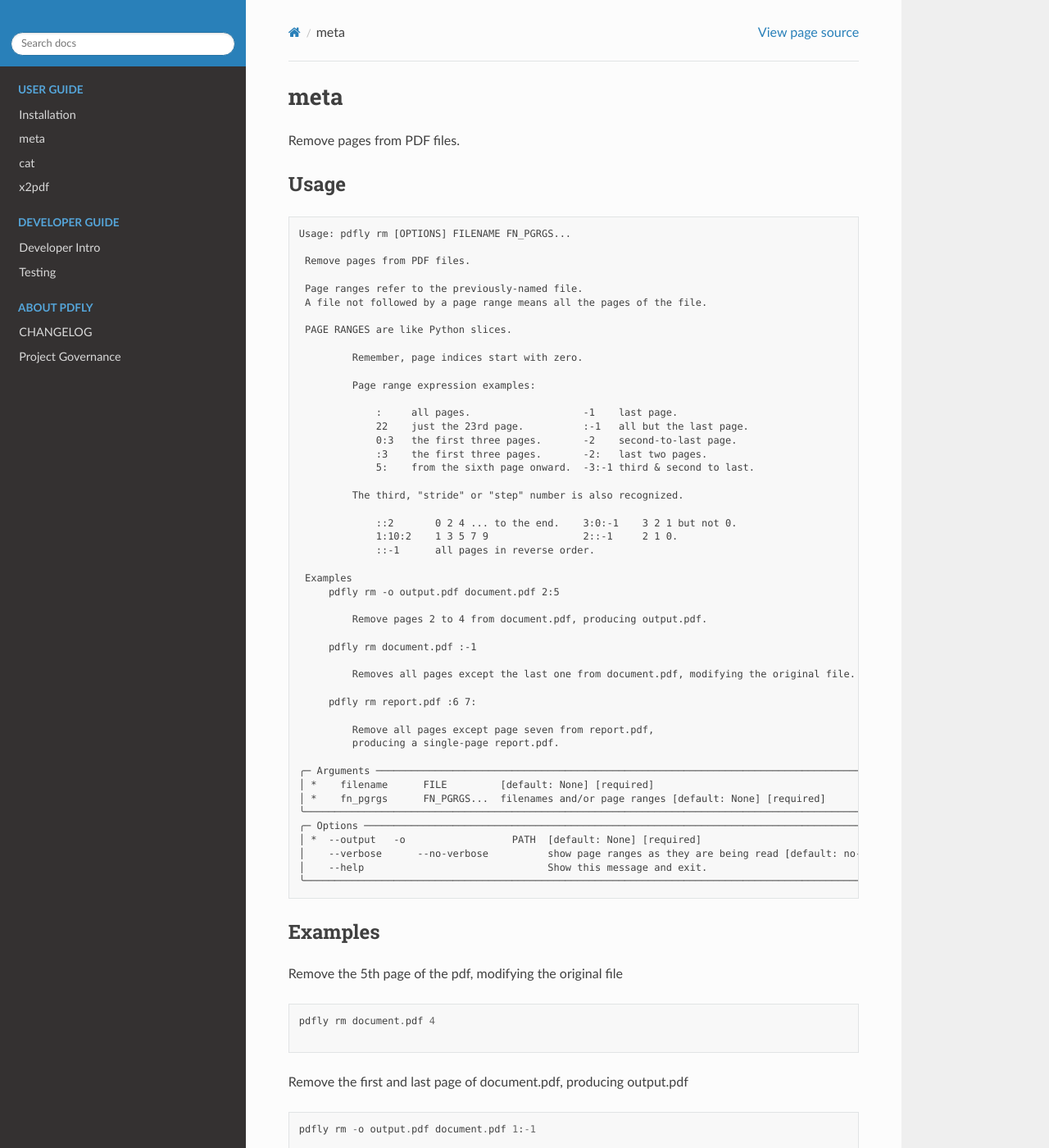
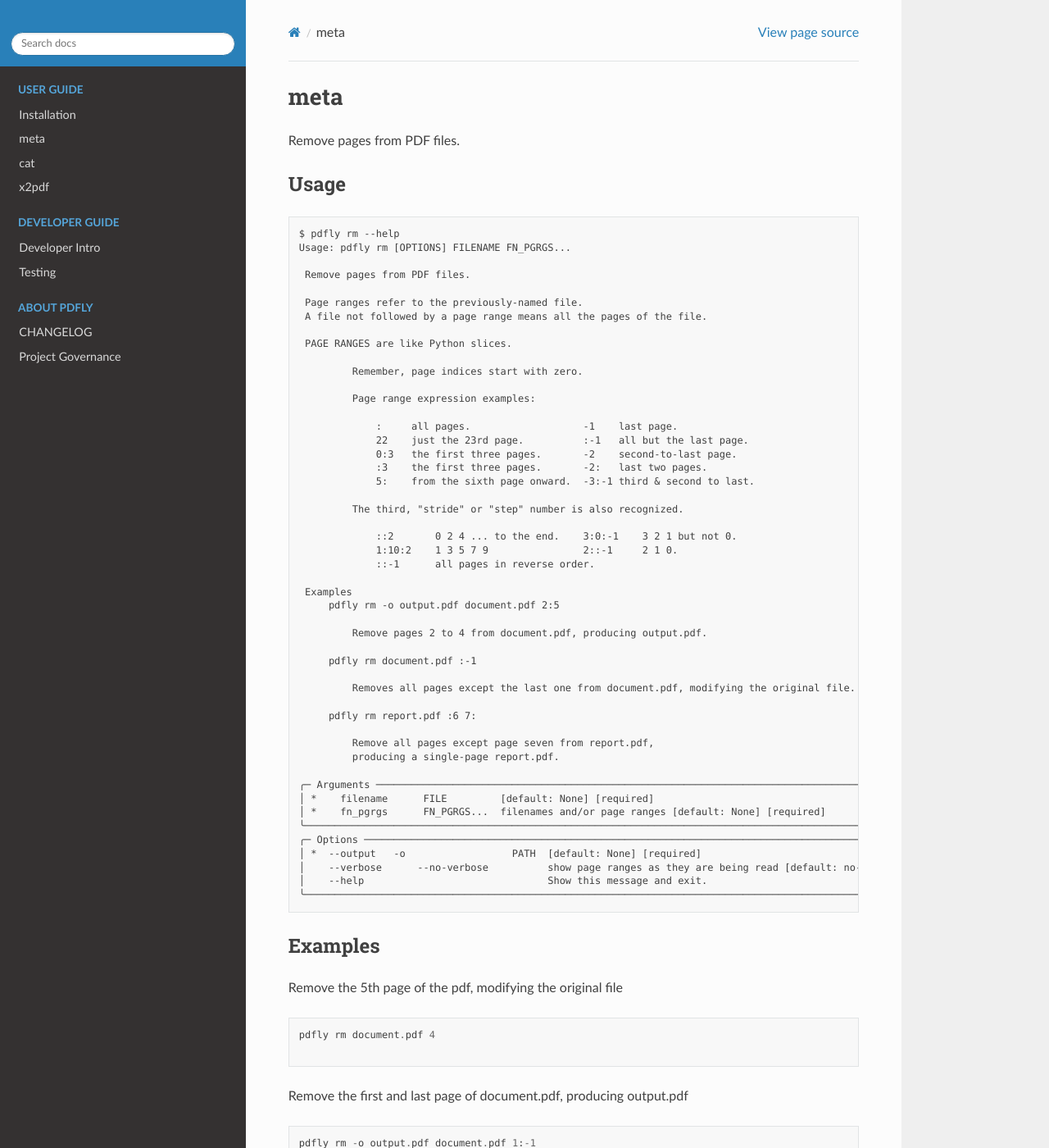
Before and after one commit to py-pdf/pdfly, a Sphinx documentation site: the page built from docs/user/subcommand-rm.md, in a window 1280 px wide and 1400 px high. Shown: the whole window at 82% size. Built offline with Sphinx 7.4.7 and the Read the Docs theme 3.1.0, drawn with Linux system fonts in a browser that asks for light colours; pages that are not in the unit, such as notebooks, are missing from menus.

Commit message:
fix rm docs

````diff
--- a/docs/user/subcommand-rm.md
+++ b/docs/user/subcommand-rm.md
@@ -5,6 +5,7 @@ Remove pages from PDF files.
 ## Usage
 
 ```
+$ pdfly rm --help
 Usage: pdfly rm [OPTIONS] FILENAME FN_PGRGS...
 
  Remove pages from PDF files.
````
